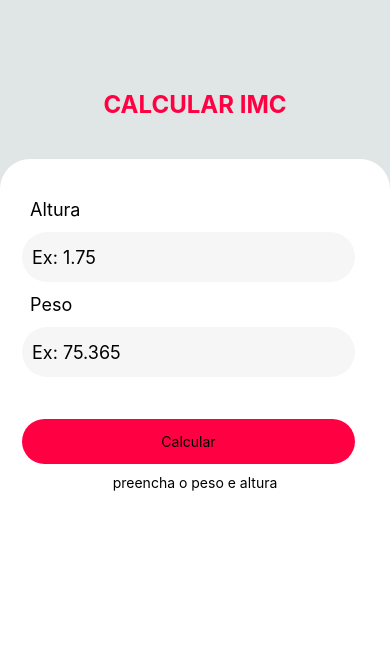
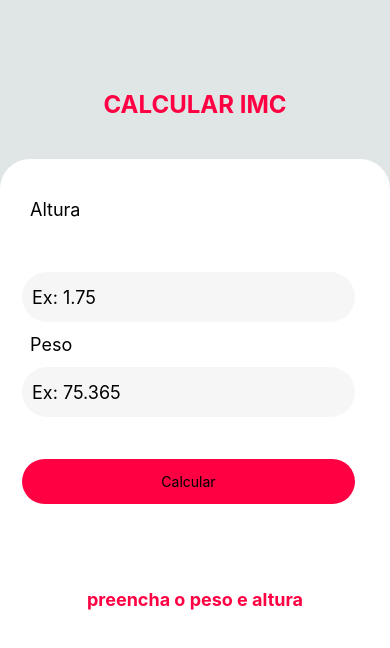
Before and after one commit to ricardo-mendonca/CalcularIMC, a React Native app: screen / in a window 390 px wide. Shown: the top 648 px of the page. Built offline with nearby package versions, Linux system fonts and the light colour scheme.

Commit message:
Atualizando o app com vibrate

```diff
--- a/src/components/Form/ResultImc/index.js
+++ b/src/components/Form/ResultImc/index.js
@@ -1,11 +1,12 @@
 import React from "react";
 import { View, Text } from "react-native";
+import styles from "./style";
 
 export default function ResultImc(props){
  return (
-    <View>
-        <Text>{props.messageResultImc}</Text>
-        <Text>{props.resultImc}</Text>
+    <View style={styles.resultImc}>
+        <Text style={styles.information}>{props.messageResultImc}</Text>
+        <Text style={styles.numberImc}>{props.resultImc}</Text>
     </View>
  );
 }
--- a/src/components/Form/ResultImc/style.js
+++ b/src/components/Form/ResultImc/style.js
@@ -1,7 +1,23 @@
 import { StyleSheet } from "react-native";
 
-const style = StyleSheet.create({
-    boxTitle:{
+const styles = StyleSheet.create({
+    resultImc:{
+        flex:1,
+        marginTop: 15,
+        paddingTop:60,
+        borderRadius:50,
+        alignItems:"center",
+        width: "100%",
+    },
+    numberImc:{
+        fontSize:48,
+        color:"#FF0043",
+        fontWeight:"bold",
+    },
+    information:{
+        fontSize:18,
+        color:"#FF0043",
+        fontWeight:"bold",
 
     }
 });
--- a/src/components/Form/index.js
+++ b/src/components/Form/index.js
@@ -1,52 +1,65 @@
-import React, {useState} from "react";
-import {View, Text, TextInput , TouchableOpacity} from "react-native";
+import React, { useState } from "react";
+import { View, Text, TextInput, TouchableOpacity, Vibration } from "react-native";
 import styles from "./style";
 import ResultImc from './ResultImc/index';
 
 
-export default function Form(){
+export default function Form() {
 
-const [height, setHeight ]=useState(null);
-const [weight, setWeight ]=useState(null);
-const [messageImc, setMessageImc ]=useState('preencha o peso e altura');
-const [imc, setImc ]=useState(null);
-const [textButton, setTextButton]=useState('Calcular');
+    const [height, setHeight] = useState(null);
+    const [weight, setWeight] = useState(null);
+    const [messageImc, setMessageImc] = useState('preencha o peso e altura');
+    const [imc, setImc] = useState(null);
+    const [textButton, setTextButton] = useState('Calcular');
+    const [errorMessage, setErrorMessage] = useState(null);
 
-function imcCalculator(){
-    return setImc((weight/(height*height)).toFixed(2));
+    function imcCalculator() {
+        return setImc((weight / (height * height)).toFixed(2));
     }
 
-function validationImc(){
-    if(weight != null && height != null) {
+    function verificationImc(){
+        if(imc == null){
+            Vibration.vibrate();
+            setErrorMessage("Campo Obrigatório *");
+        }
+    }
+
+    function validationImc() {
+        if (weight != null && height != null) {
             imcCalculator()
             setHeight(null)
             setWeight(null)
             setMessageImc("seu imc é igual:")
             setTextButton("Calcular novamente")
+            setErrorMessage(null);
             return
         }
         setImc(null)
+        verificationImc()
+
         setTextButton("Calcular")
         setMessageImc("preencha o peso e altura")
+
     }
 
-    return(
+    return (
         <View style={styles.formContext}>
             <View style={styles.form}>
                 <Text style={styles.formLabel}>Altura</Text>
+                <Text style={styles.errorMessage}>{errorMessage}</Text>
                 <TextInput
                     style={styles.input}
                     onChangeText={setHeight}
                     value={height}
                     placeholder="Ex: 1.75"
-                keyboardType="numeric"/>
+                    keyboardType="numeric" />
                 <Text style={styles.formLabel}>Peso</Text>
                 <TextInput
                     style={styles.input}
                     onChangeText={setWeight}
                     value={weight}
                     placeholder="Ex: 75.365"
-                keyboardType="numeric"/>
+                    keyboardType="numeric" />
 
 
                 <TouchableOpacity
@@ -59,7 +72,7 @@
             </View>
 
 
-            <ResultImc messageResultImc={messageImc} resultImc={imc}/>
+            <ResultImc messageResultImc={messageImc} resultImc={imc} />
 
         </View>
     );
--- a/src/components/Form/style.js
+++ b/src/components/Form/style.js
@@ -42,6 +42,13 @@
         marginLeft: 12,
         marginTop: 30,
     },
+    errorMessage:{
+        fontSize:12,
+        color:"red",
+        fontWeight:"bold",
+        padding:20,
+
+    }
 
 });
 
```
Lines whose indentation alone changed are shown as unchanged.
